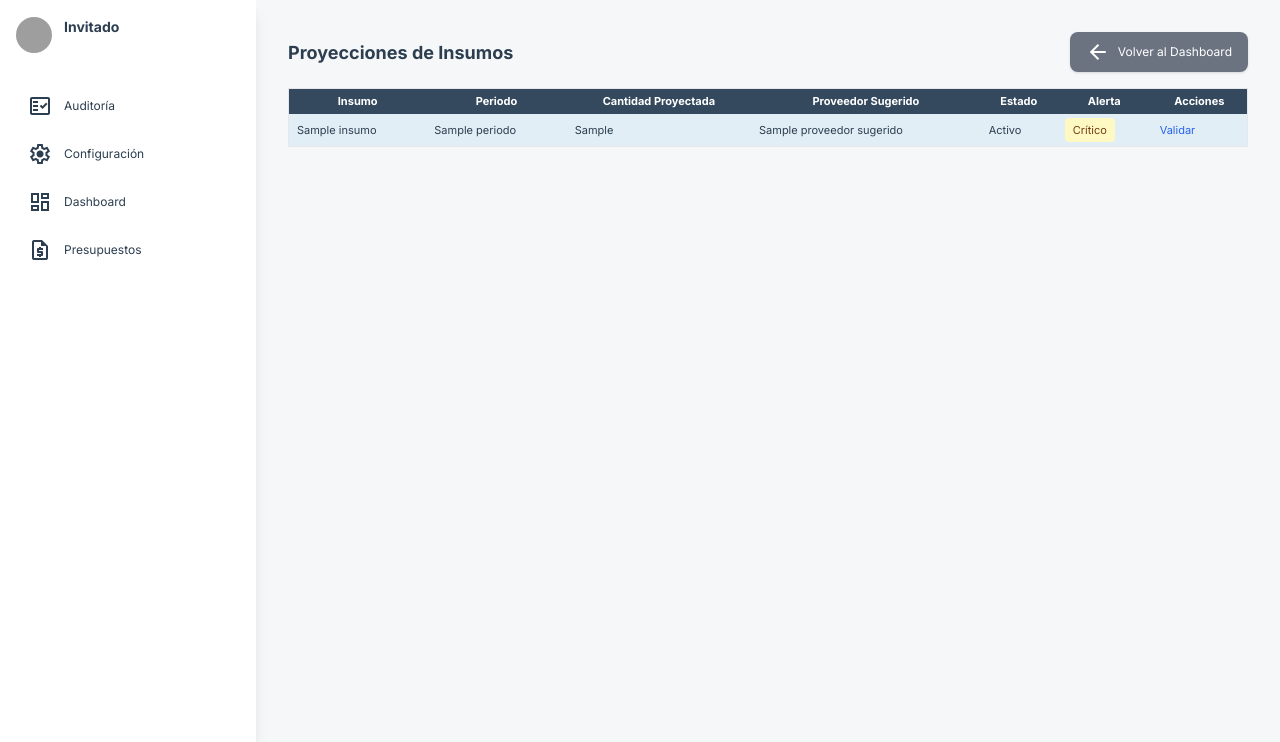
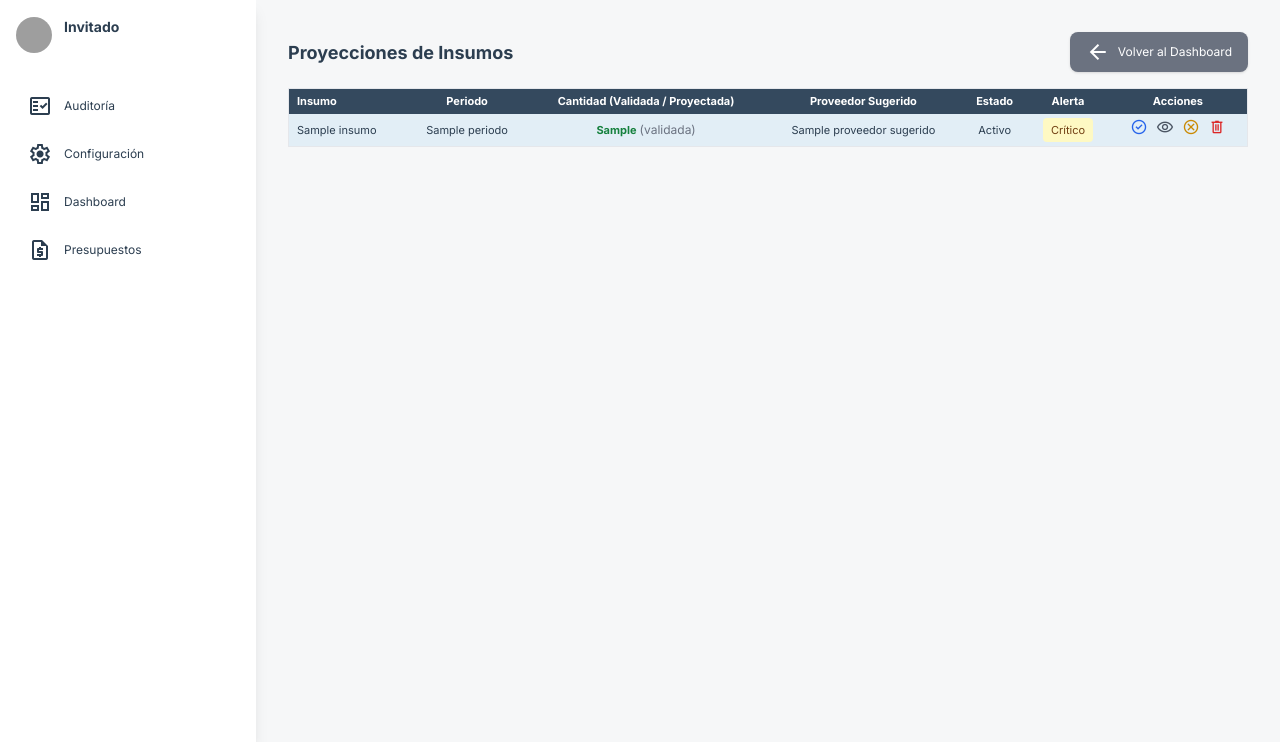
Before and after one commit to 6luciano3/imprenta_tucan, a Django app: template proyec_imprenta/imprenta_tucan/insumos/templates/insumos/lista_proyecciones.html in a window 1280 px wide. Shown: the part 56-798 px from the top of the page. Run offline with Django 5.2, Linux system fonts and the light colour scheme; the template is opened without the code that fills it: most values are stand-ins (such as "Sample title", 1, 10 or a date in 2020); some libraries are stand-ins or nearby versions; grey boxes are pictures that could not be loaded.

Commit message:
Ajuste en la Lista de Proyecciones

```diff
--- a/proyec_imprenta/imprenta_tucan/insumos/templates/insumos/lista_proyecciones.html
+++ b/proyec_imprenta/imprenta_tucan/insumos/templates/insumos/lista_proyecciones.html
@@ -12,30 +12,38 @@
 <table class="min-w-full border text-sm mb-8">
     <thead class="bg-gray-100">
         <tr>
-            <th class="px-2 py-1">Insumo</th>
-            <th class="px-2 py-1">Periodo</th>
-            <th class="px-2 py-1">Cantidad Proyectada</th>
-            <th class="px-2 py-1">Proveedor Sugerido</th>
-            <th class="px-2 py-1">Estado</th>
-            <th class="px-2 py-1">Alerta</th>
-            <th class="px-2 py-1">Acciones</th>
+            <th class="px-2 py-1 text-left">Insumo</th>
+            <th class="px-2 py-1 text-center">Periodo</th>
+            <th class="px-2 py-1 text-center">Cantidad (Validada / Proyectada)</th>
+            <th class="px-2 py-1 text-center">Proveedor Sugerido</th>
+            <th class="px-2 py-1 text-center">Estado</th>
+            <th class="px-2 py-1 text-center">Alerta</th>
+            <th class="px-2 py-1 text-center">Acciones</th>
         </tr>
     </thead>
     <tbody>
                 {% for p in proyecciones %}
                 <tr>
-                        <td class="px-2 py-1">{{ p.insumo.nombre }}</td>
-                        <td class="px-2 py-1">
+                        <td class="px-2 py-1 text-left">{{ p.insumo.nombre }}</td>
+                        <td class="px-2 py-1 text-center">
                             {% if p.periodo|length == 10 and p.periodo.4 == '-' and p.periodo.7 == '-' %}
                                 {{ p.periodo|slice:'8:10' }}/{{ p.periodo|slice:'5:7' }}/{{ p.periodo|slice:'0:4' }}
                             {% else %}
                                 {{ p.periodo }}
                             {% endif %}
                         </td>
-                        <td class="px-2 py-1">{{ p.cantidad_proyectada }}</td>
-                        <td class="px-2 py-1">{% if p.proveedor_sugerido %}{{ p.proveedor_sugerido.nombre }}{% else %}-{% endif %}</td>
-                        <td class="px-2 py-1">{{ p.estado }}</td>
-                        <td class="px-2 py-1">
+                        <td class="px-2 py-1 text-center">
+                            {% if p.cantidad_validada %}
+                                <span class="font-semibold text-green-700">{{ p.cantidad_validada }}</span>
+                                <span class="text-xs text-gray-500">(validada)</span>
+                            {% else %}
+                                <span>{{ p.cantidad_proyectada }}</span>
+                                <span class="text-xs text-gray-400">(proyectada)</span>
+                            {% endif %}
+                        </td>
+                        <td class="px-2 py-1 text-center">{% if p.proveedor_sugerido %}{{ p.proveedor_sugerido.nombre }}{% else %}-{% endif %}</td>
+                        <td class="px-2 py-1 text-center">{{ p.estado }}</td>
+                        <td class="px-2 py-1 text-center">
                                 {% if p.insumo.stock <= 0 %}
                                     <button onclick="openModal('modal-alerta-{{ p.id }}')" class="bg-red-200 text-red-900 px-2 py-1 rounded">Faltante</button>
                                 {% elif p.insumo.stock <= 50 %}
@@ -58,8 +66,47 @@
                                     </div>
                                 </div>
                         </td>
-                        <td class="px-2 py-1">
-                                <a href="{% url 'validar_proyeccion' p.id %}" class="text-blue-600 hover:underline">Validar</a>
+                        <td class="px-2 py-1 text-center flex gap-2 justify-center">
+                            <!-- Validar -->
+                            <a href="{% url 'validar_proyeccion' p.id %}" title="Validar" class="text-blue-600 hover:text-blue-800 focus:outline-none">
+                                <span class="material-symbols-outlined align-middle" style="font-size: 18px;">check_circle</span>
+                            </a>
+                            <!-- Ver predicción -->
+                            <button onclick="openModal('modal-prediccion-{{ p.id }}')" title="Ver predicción" class="text-gray-600 hover:text-blue-700 focus:outline-none">
+                                <span class="material-symbols-outlined align-middle" style="font-size: 18px;">visibility</span>
+                            </button>
+                            <!-- Rechazar -->
+                            <a href="{% url 'rechazar_proyeccion' p.id %}" title="Rechazar" class="text-yellow-600 hover:text-yellow-800 focus:outline-none" onclick="return confirm('¿Seguro que deseas rechazar esta proyección?');">
+                                <span class="material-symbols-outlined align-middle" style="font-size: 18px;">cancel</span>
+                            </a>
+                            <!-- Eliminar -->
+                            <a href="{% url 'eliminar_proyeccion' p.id %}" title="Eliminar" class="text-red-600 hover:text-red-800 focus:outline-none" onclick="return confirm('¿Seguro que deseas eliminar esta proyección?');">
+                                <span class="material-symbols-outlined align-middle" style="font-size: 18px;">delete</span>
+                            </a>
+                            <!-- Modal de predicción -->
+                            <div id="modal-prediccion-{{ p.id }}" class="fixed z-50 inset-0 hidden bg-black bg-opacity-40 flex items-center justify-center">
+                                <div class="bg-white rounded-lg shadow-lg p-6 max-w-sm w-full relative">
+                                    <button onclick="closeModal('modal-prediccion-{{ p.id }}')" class="absolute top-2 right-2 text-gray-500 hover:text-gray-800">&times;</button>
+                                    <h2 class="text-lg font-bold mb-2">Predicción de Demanda</h2>
+                                    <div class="mb-2">
+                                        <b>Insumo:</b> {{ p.insumo.nombre }}<br>
+                                        <b>Periodo:</b> {{ p.periodo }}
+                                    </div>
+                                    <div class="mb-2">
+                                        <b>Predicción (Media Móvil 3 meses):</b>
+                                        {% if p.prediccion_media_movil is not None %}
+                                            <span class="text-blue-700 font-semibold">{{ p.prediccion_media_movil }}</span>
+                                            <br>
+                                            <span class="text-xs text-gray-600">Ejemplo: [Mes -3: {{ 100|add:p.id }}, Mes -2: {{ 110|add:p.id }}, Mes -1: {{ 120|add:p.id }}] &rarr; Promedio: {{ p.prediccion_media_movil }}</span>
+                                        {% else %}
+                                            <span class="text-gray-400">No hay datos suficientes</span>
+                                            <br>
+                                            <span class="text-xs text-gray-400">Ejemplo: [Mes -3: 0, Mes -2: 0, Mes -1: 0] &rarr; Promedio: 0</span>
+                                        {% endif %}
+                                    </div>
+                                    <div class="text-xs text-gray-500">La predicción se calcula como el promedio de consumo real de los últimos 3 meses previos al periodo actual.</div>
+                                </div>
+                            </div>
                         </td>
                 </tr>
         {% empty %}
--- a/proyec_imprenta/imprenta_tucan/insumos/urls.py
+++ b/proyec_imprenta/imprenta_tucan/insumos/urls.py
@@ -15,5 +15,7 @@ urlpatterns = [
     path('<int:pk>/editar/', views.editar_insumo, name='editar_insumo'),
     path('lista_proyecciones/', views.lista_proyecciones, name='lista_proyecciones'),
     path('validar_proyeccion/<int:pk>/', views.validar_proyeccion, name='validar_proyeccion'),
+    path('rechazar_proyeccion/<int:pk>/', views.rechazar_proyeccion, name='rechazar_proyeccion'),
+    path('eliminar_proyeccion/<int:pk>/', views.eliminar_proyeccion, name='eliminar_proyeccion'),
     path('registrar_consumo_real/', views.registrar_consumo_real, name='registrar_consumo_real'),
 ]
```
Also changed, not shown: proyec_imprenta/imprenta_tucan/insumos/models.py (+20 -0 lines), proyec_imprenta/imprenta_tucan/insumos/views.py (+40 -5 lines), proyec_imprenta/imprenta_tucan/db.sqlite3.
